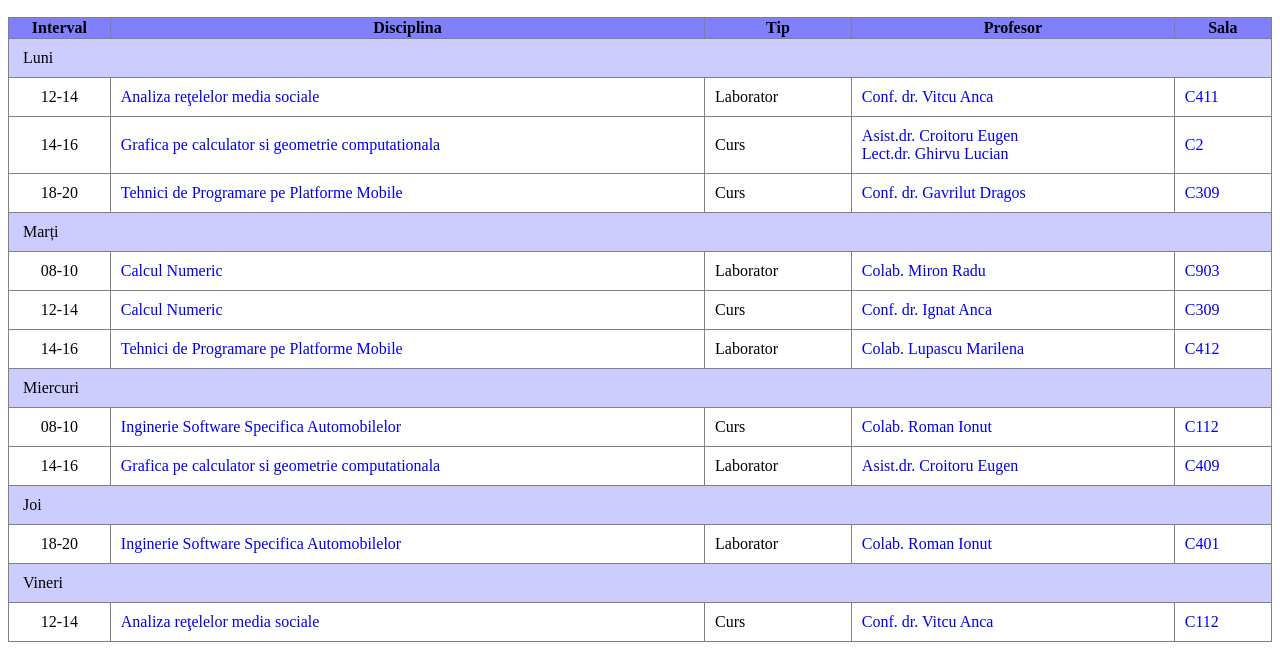
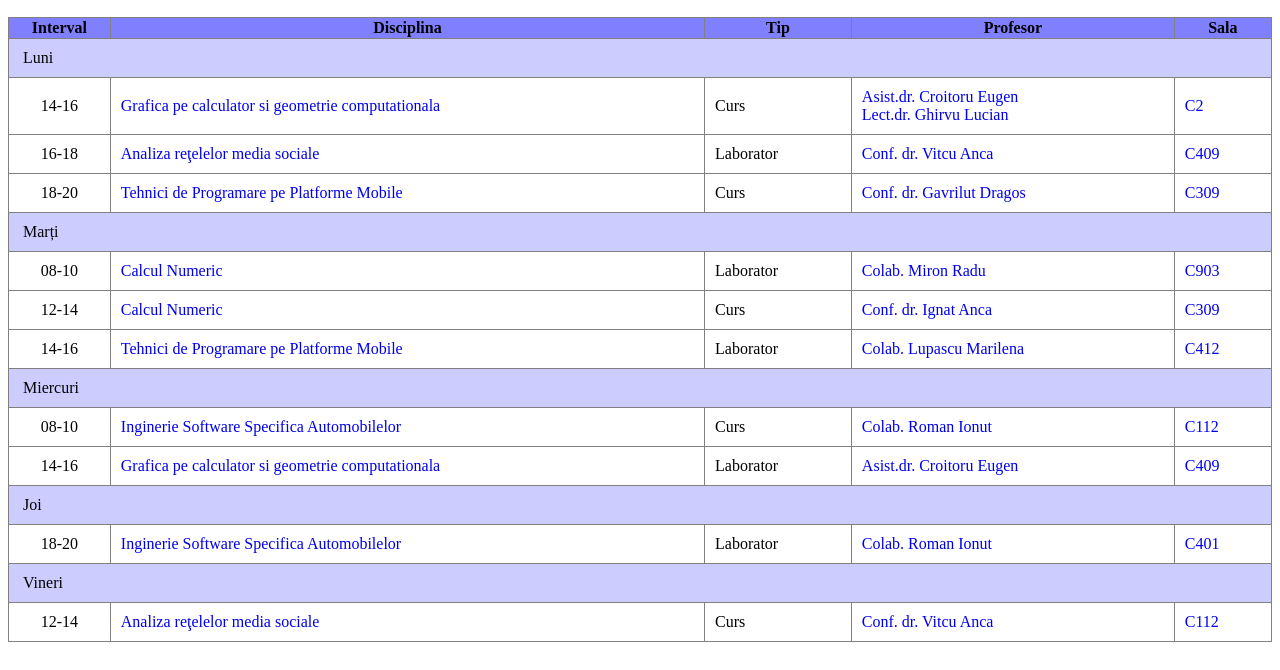
Before and after one commit to CristiFiodorov/CristiFiodorov.github.io, a plain HTML site: page index.html in a window 1280 px wide. Shown: the part 38-708 px from the top of the page. Drawn offline with Linux system fonts and the light colour scheme.

```diff
--- a/index.html
+++ b/index.html
@@ -32,20 +32,6 @@
     </tr>
 
     <tr>
-      <td style="text-align:center"> 12-14</td>
-      <td> <a href="../discipline/orar_arms.html">Analiza reţelelor media sociale</a>
-      </td>
-      <td> Laborator
-      </td>
-      <td> <a href="../participanti/orar_vitcu.html">Conf. dr. Vitcu Anca</a>
-      </td>
-      <td> <a href="../resurse/orar_C411.html" title="Corpul C">
-          C411
-        </a>
-      </td>
-    </tr>
-
-    <tr>
       <td style="text-align:center"> 14-16</td>
       <td> <a href="../discipline/orar_gcgc.html">Grafica pe calculator si geometrie computationala</a>
       </td>
@@ -57,6 +43,21 @@
       </td>
       <td> <a href="../resurse/orar_C2.html" title="Corpul C">
           C2
+        </a>
+      </td>
+    </tr>
+
+
+    <tr>
+      <td style="text-align:center"> 16-18</td>
+      <td> <a href="../discipline/orar_arms.html">Analiza reţelelor media sociale</a>
+      </td>
+      <td> Laborator
+      </td>
+      <td> <a href="../participanti/orar_vitcu.html">Conf. dr. Vitcu Anca</a>
+      </td>
+      <td> <a href="../resurse/orar_C411.html" title="Corpul C">
+          C409
         </a>
       </td>
     </tr>
```
